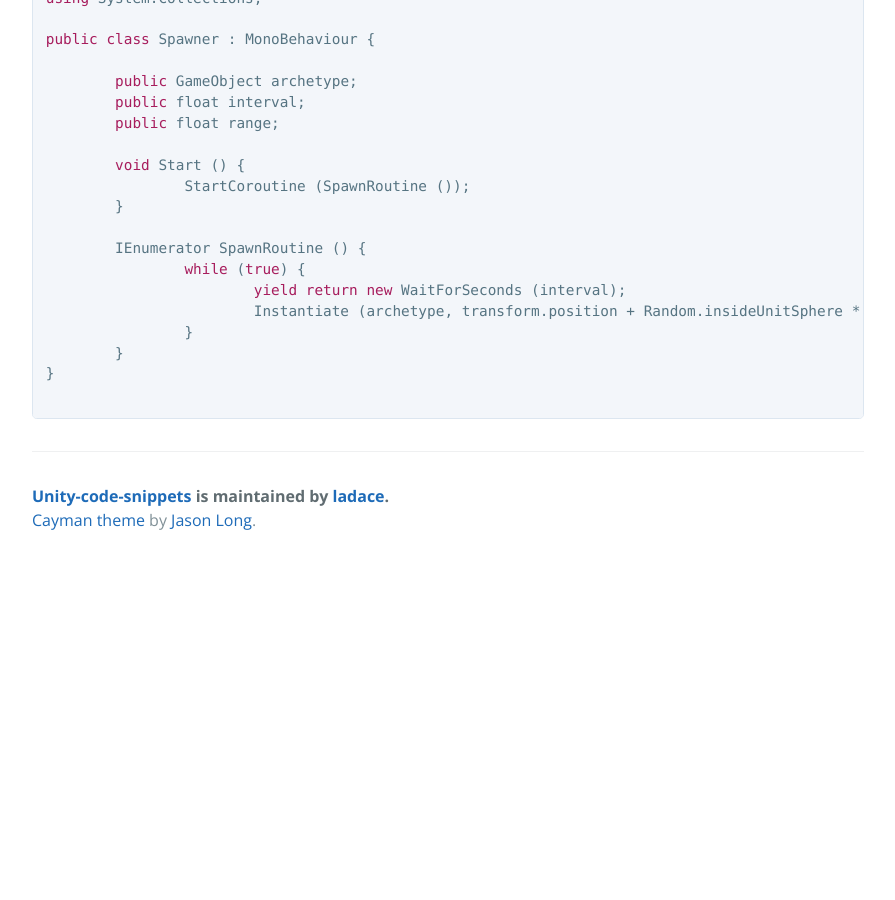
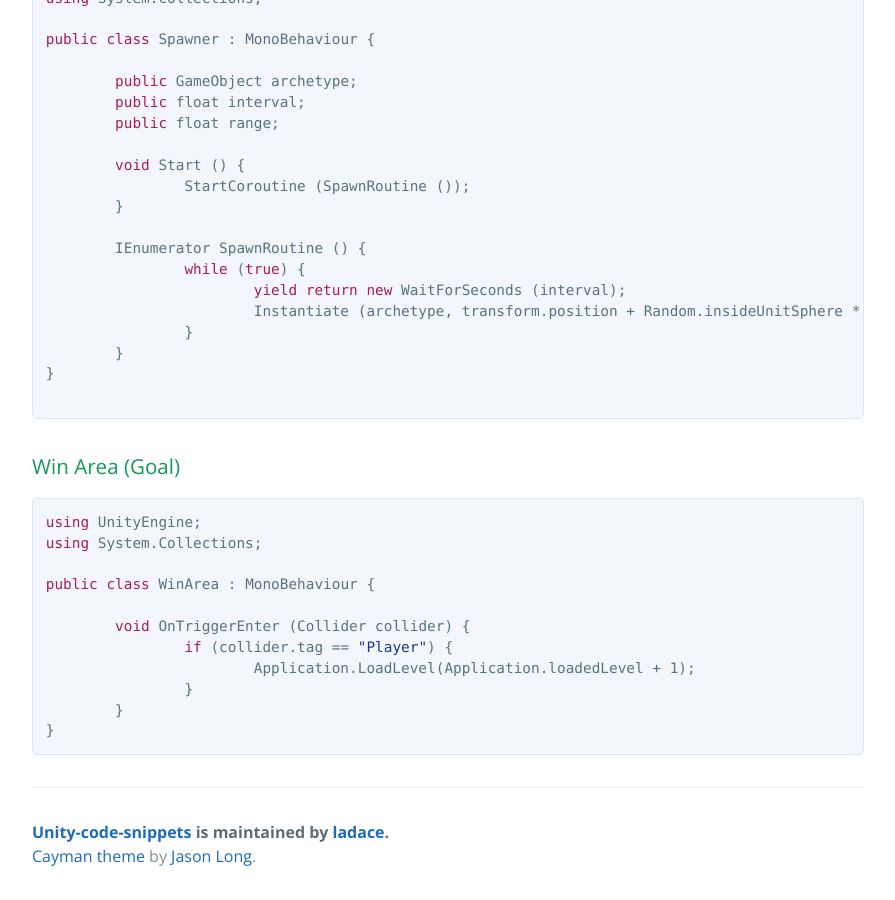
Before and after one commit to ladace/unity-code-snippets, a Jekyll site: the page built from 3d.md, in a window 1280 px wide and 900 px high, scrolled down 3778 px. Shown: the whole window, without its empty margins (192-1087 px from the left). Built offline with Jekyll 4.4.1, drawn with Linux system fonts in a browser that asks for light colours; Markdown is read by kramdown in place of the engine named in the settings; before the commit the page ends 4342 px from its top, so only the background shows below that.

Commit message:
merge 3d.md

````diff
--- a/3d.md
+++ b/3d.md
@@ -156,3 +156,19 @@ public class Spawner : MonoBehaviour {
 }
 
 ```
+
+### Win Area (Goal)
+
+```csharp
+using UnityEngine;
+using System.Collections;
+
+public class WinArea : MonoBehaviour {
+
+	void OnTriggerEnter (Collider collider) {
+		if (collider.tag == "Player") {
+			Application.LoadLevel(Application.loadedLevel + 1);
+		}
+	}
+}
+```
````
